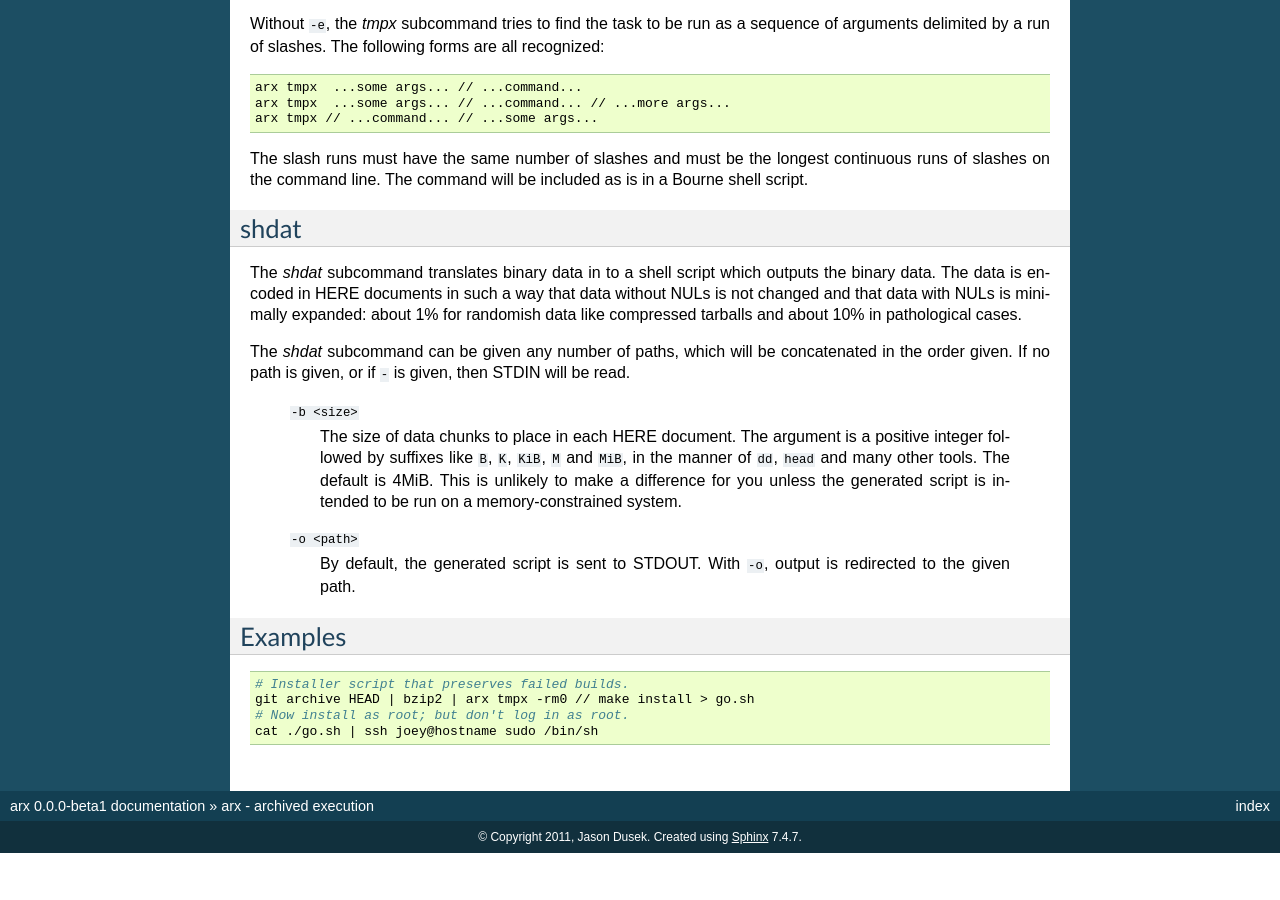
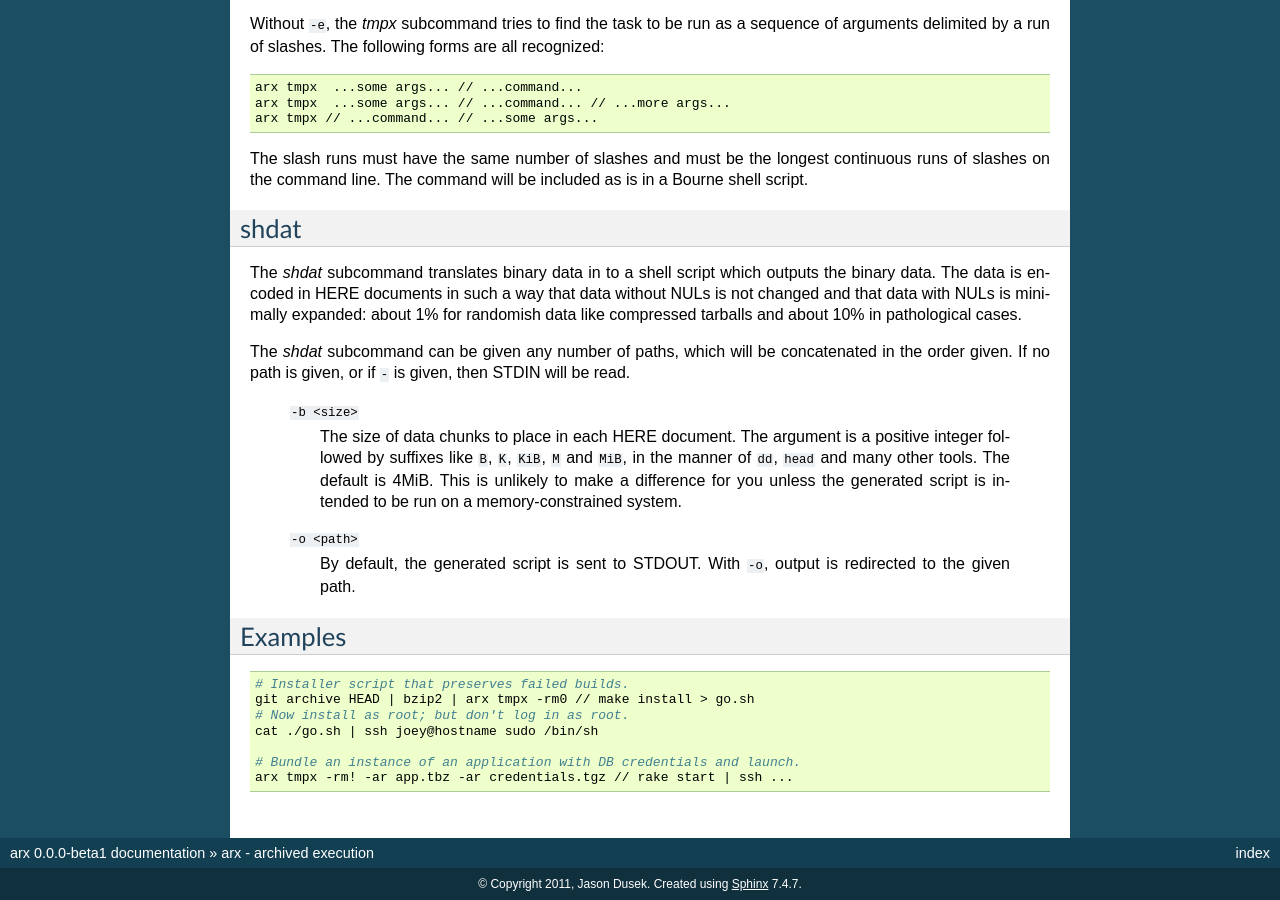
Before and after one commit to solidsnack/arx, a Sphinx documentation site: the page built from docs/index.rst, in a window 1280 px wide and 900 px high, scrolled down 1399 px. Built offline with Sphinx 7.4.7, drawn with Linux system fonts in a browser that asks for light colours; before the commit the page ends 2252 px from its top, so only the background shows below that.

Commit message:
Another example.

```diff
--- a/docs/index.rst
+++ b/docs/index.rst
@@ -129,3 +129,6 @@ Examples
   git archive HEAD | bzip2 | arx tmpx -rm0 // make install > go.sh
   # Now install as root; but don't log in as root.
   cat ./go.sh | ssh joey@hostname sudo /bin/sh
+
+  # Bundle an instance of an application with DB credentials and launch.
+  arx tmpx -rm! -ar app.tbz -ar credentials.tgz // rake start | ssh ...
```
